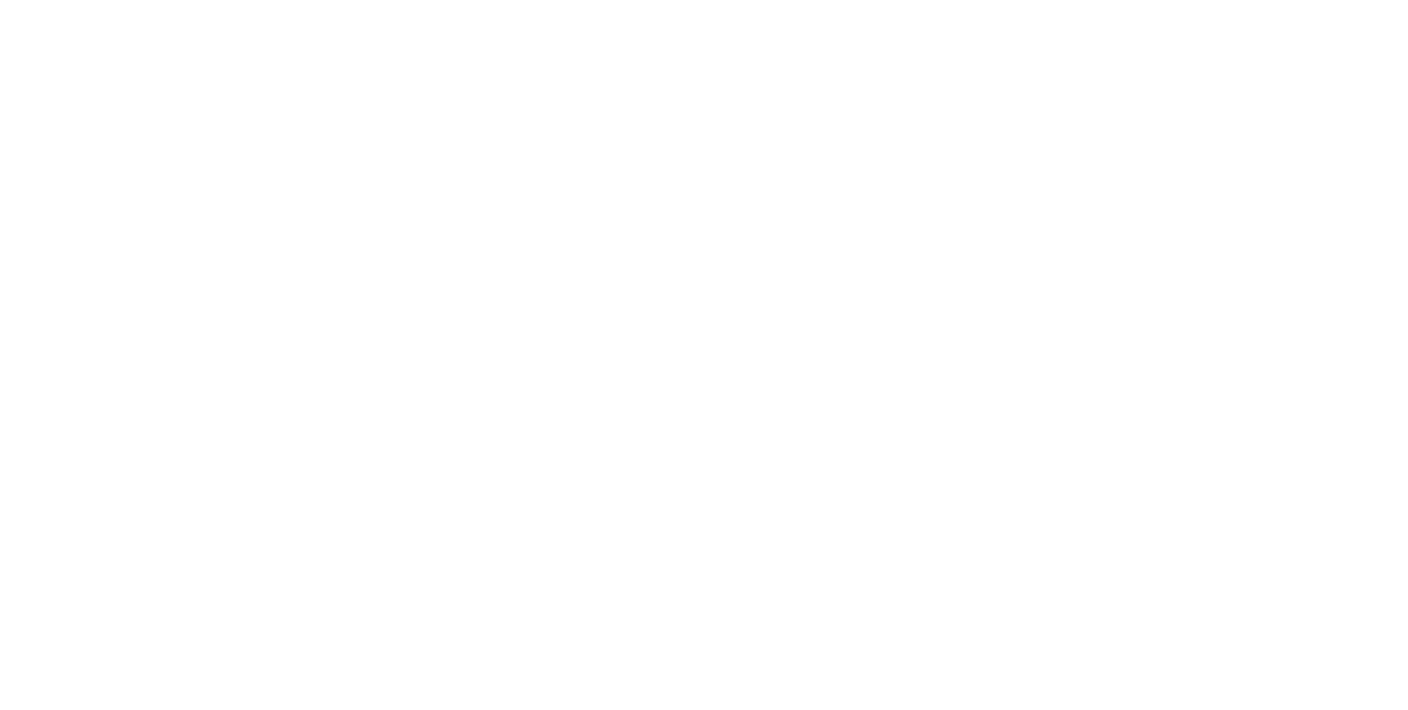
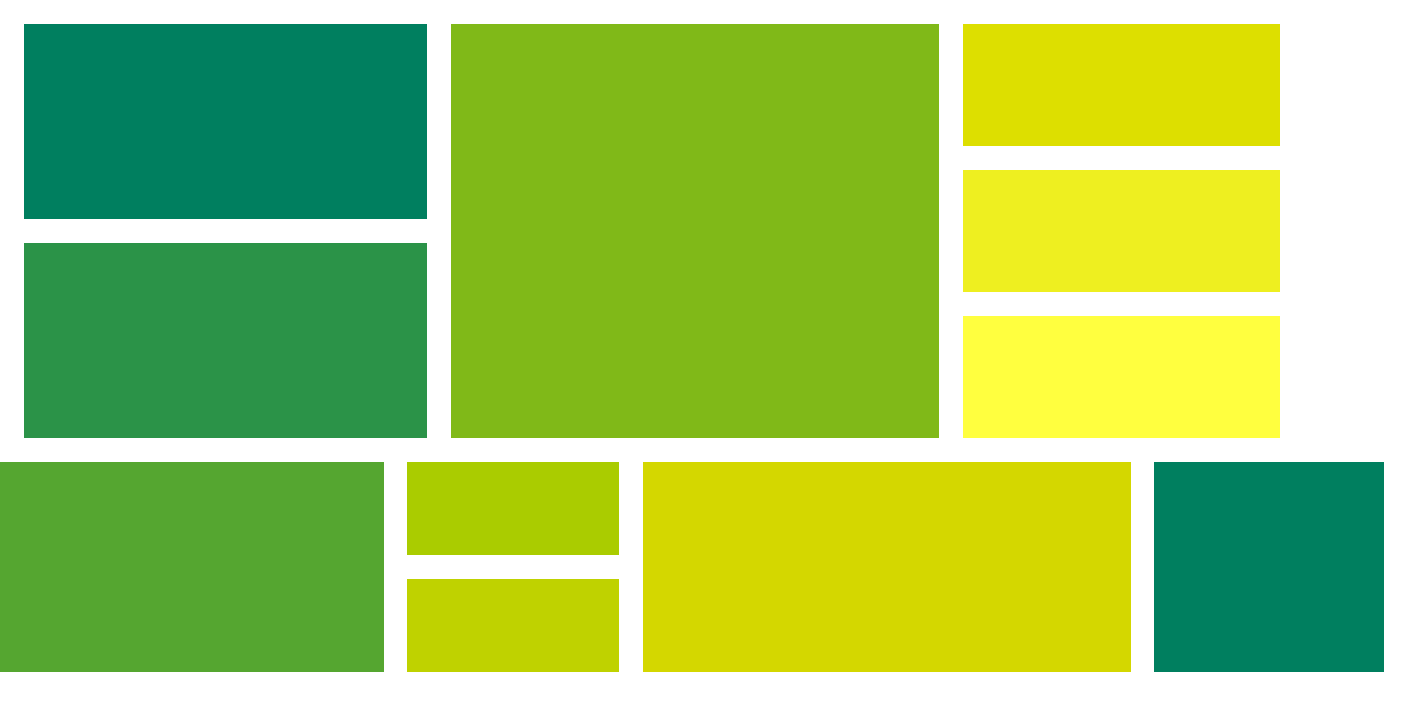
Before and after one commit to liamanders/css-grid, a plain HTML site: page index.html in a window 1280 px wide. Shown: the whole page, 1408 px wide, since content can reach past the window. Drawn offline with Linux system fonts and the light colour scheme.

Commit message:
Completed CSS Grid project

```diff
--- a/index.html
+++ b/index.html
@@ -9,7 +9,23 @@
 </head>
 <body>
     <main>
-
+        <div class="grid-container-one">
+            <div class="color one"></div>
+            <div class="color two"></div>
+            <div class="color three"></div>
+            <div class="color four"></div>
+        </div>
+        <div class="grid-container-two">
+            <div class="color five"></div>
+            <div class="color six"></div>
+        </div>
+        <div class="grid-container-three">
+            <div class="color seven"></div>
+            <div class="color eight"></div>
+            <div class="color nine"></div>
+            <div class="color ten"></div>
+            <div class="color eleven"></div>
+        </div>
     </main>
 </body>
 </html>
--- a/style/index.css
+++ b/style/index.css
@@ -0,0 +1,122 @@
+main {
+
+    max-height: 100vh;
+    width: 100%;
+    display: grid;
+    grid-template-columns: 1fr 2fr;
+    grid-template-rows: 2fr 1fr;
+}
+.color {
+    width: 488px;
+    height: 414px;
+    overflow: hidden;
+    position: relative;
+}
+
+.grid-container-one {
+    grid-area: 1 / 2 / 2 / 3;
+    display: grid;
+    grid-template-columns: 1fr 1fr;
+    grid-template-rows: repeat(3, 1fr);
+    height: 462px;
+    justify-items: center;
+    gap: 24px;
+    overflow: hidden;
+    padding: 24px;
+}
+.one {
+    background-color: #DDDF00;
+    grid-area: 1 / 2 / 2 / 3;
+    height: 122px;
+    width: 464px;
+}
+
+.two {
+    background-color: #EEEF20;
+    grid-area: 2 / 2 / 3 / 3;
+    height: 122px;
+    width: 464px;
+}
+
+.three {
+    background-color: #FFFF3F;
+    grid-area: 3 / 2 / 4 / 3;
+    height: 122px;
+    width: 464px;
+}
+
+.four {
+    background-color: #80B918;
+    grid-area: 1 / 1 / 4 / 2;
+}
+
+.grid-container-two {
+    grid-area: 1 / 1 / 3 / 2;
+    height: 462px;
+    display: grid;
+    justify-items: baseline;
+    grid-template-columns: 1fr;
+    grid-template-rows: repeat(2, 195px);
+    gap: 24px;
+    overflow: hidden;
+    padding: 24px;
+}
+
+.five {
+    background-color: #007F5F;
+    grid-area: 1 / 1 / 2 / 2;
+    height: 195px;
+}
+
+.six {
+    background-color: #2B9348;
+    grid-area: 2 / 1 / 3 / 2;
+    height: 195px;
+}
+
+.grid-container-three {
+    grid-area: 2 / 1 / 3 / 3;
+    display: grid;
+    justify-self: center;
+    justify-items: center;
+    height: 210px;
+    grid-template-columns: 487px 212px 487px 230px;
+    grid-template-rows: repeat(2, 93px);
+    gap: 24px;
+    overflow: hidden;
+    padding: 24px;
+    padding-top: 0px;
+}
+
+.seven {
+    background-color: #55A630;
+    grid-area: 1 / 1 / 3 / 2;
+    height: 210px;
+}
+
+.eight {
+    background-color: #AACC00;
+    grid-area: 1 / 2 / 2 / 3;
+    height: 93px;
+    width: 212px;
+}
+
+.nine {
+    background-color: #BFD200;
+    grid-area: 2 / 2 / 3 / 3;
+    height: 93px;
+    width: 212px;
+}
+
+.ten {
+    background-color: #D4D700;
+    grid-area: 1 / 3 / 2 / 4;
+    height: 210px;
+}
+
+.eleven {
+    background-color: #007F5F;
+    grid-area: 1 / 4 / 3 / 5;
+    height: 210px;
+    width: 230px;
+}
```
